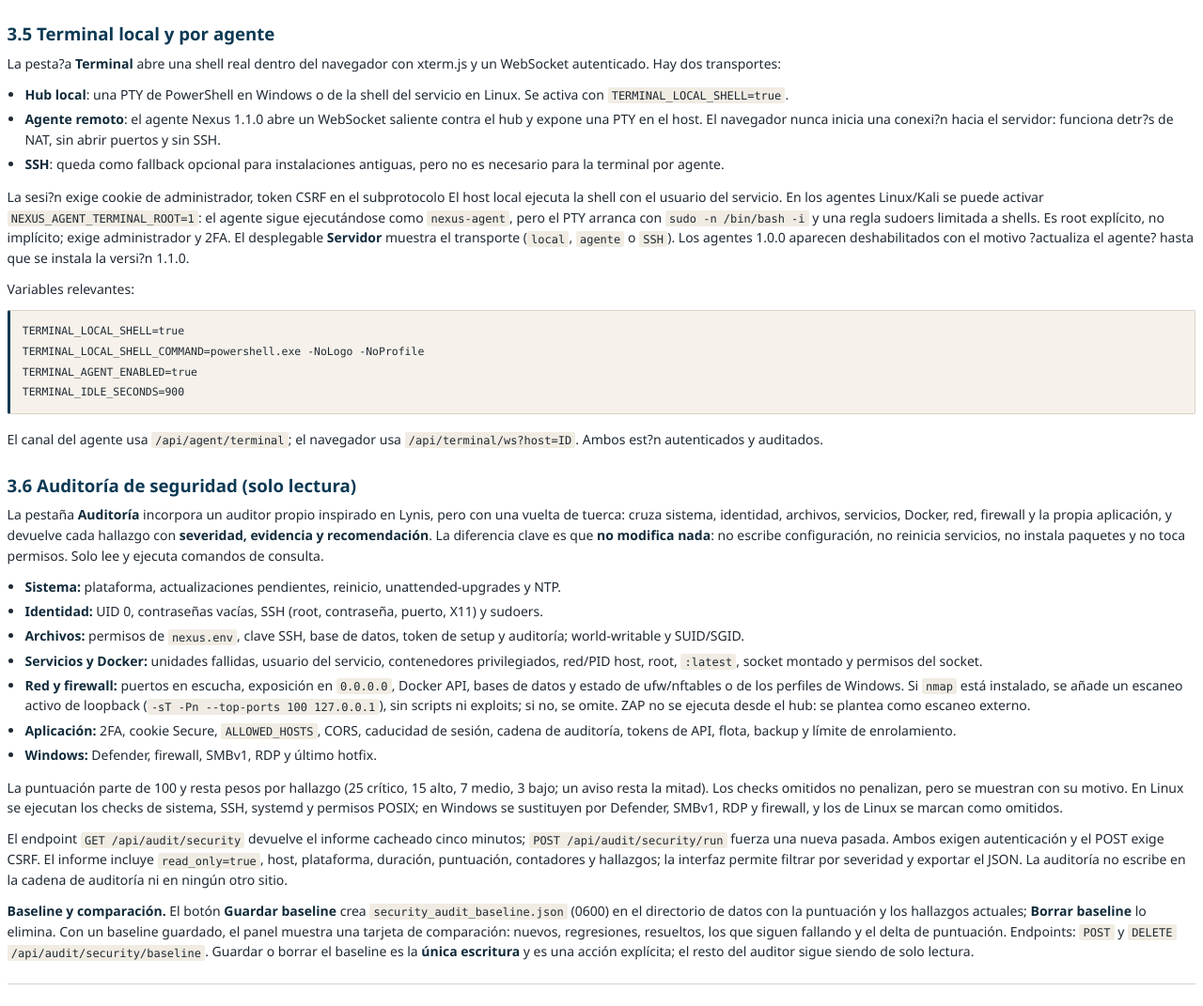
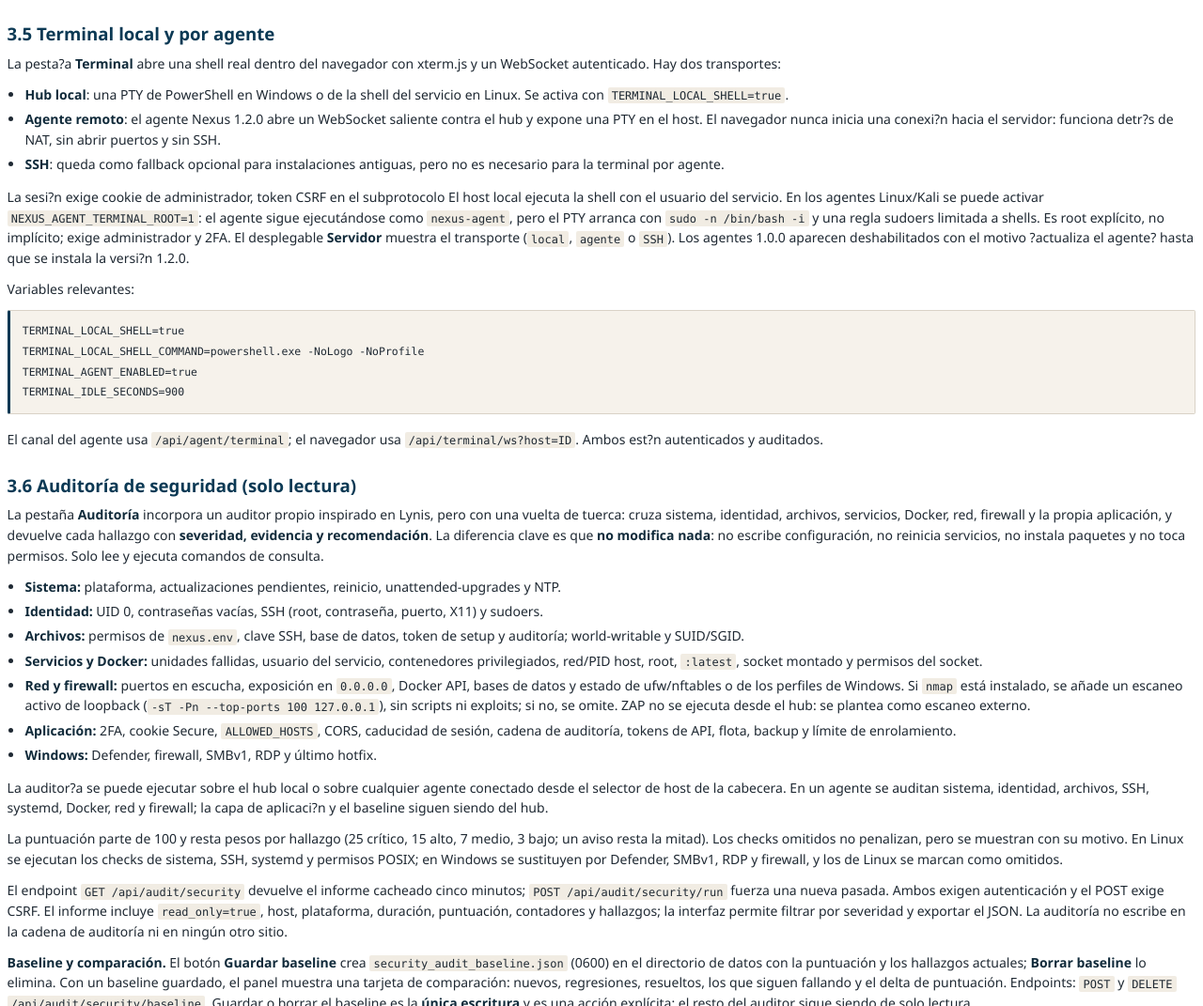
Before and after one commit to saulxz/Nexus-Core-pub, a plain HTML site: page docs/guia-educativa.html in a window 1280 px wide. Shown: the part 5691-6762 px from the top of the page at 94% size. Drawn offline with Linux system fonts and the light colour scheme.

Commit message:
docs: actualizar auditoría remota y regenerar la guía pública

```diff
--- a/docs/guia-educativa.html
+++ b/docs/guia-educativa.html
@@ -560,7 +560,7 @@ WebSocket autenticado. Hay dos transportes:</p>
 <ul>
 <li><strong>Hub local</strong>: una PTY de PowerShell en Windows o de la shell del servicio en
   Linux. Se activa con <code>TERMINAL_LOCAL_SHELL=true</code>.</li>
-<li><strong>Agente remoto</strong>: el agente Nexus 1.1.0 abre un WebSocket saliente contra el
+<li><strong>Agente remoto</strong>: el agente Nexus 1.2.0 abre un WebSocket saliente contra el
   hub y expone una PTY en el host. El navegador nunca inicia una conexi?n hacia
   el servidor: funciona detr?s de NAT, sin abrir puertos y sin SSH.</li>
 <li><strong>SSH</strong>: queda como fallback opcional para instalaciones antiguas, pero no es
@@ -574,7 +574,7 @@ con <code>sudo -n /bin/bash -i</code> y una regla sudoers limitada a shells.
 Es root explícito, no implícito; exige administrador y 2FA.
 El desplegable <strong>Servidor</strong> muestra el transporte (<code>local</code>, <code>agente</code> o <code>SSH</code>).
 Los agentes 1.0.0 aparecen deshabilitados con el motivo ?actualiza el agente?
-hasta que se instala la versi?n 1.1.0.</p>
+hasta que se instala la versi?n 1.2.0.</p>
 <p>Variables relevantes:</p>
 <pre><code class="language-bash">TERMINAL_LOCAL_SHELL=true
 TERMINAL_LOCAL_SHELL_COMMAND=powershell.exe -NoLogo -NoProfile
@@ -606,6 +606,7 @@ ejecuta comandos de consulta.</p>
   de auditoría, tokens de API, flota, backup y límite de enrolamiento.</li>
 <li><strong>Windows:</strong> Defender, firewall, SMBv1, RDP y último hotfix.</li>
 </ul>
+<p>La auditor?a se puede ejecutar sobre el hub local o sobre cualquier agente conectado desde el selector de host de la cabecera. En un agente se auditan sistema, identidad, archivos, SSH, systemd, Docker, red y firewall; la capa de aplicaci?n y el baseline siguen siendo del hub.</p>
 <p>La puntuación parte de 100 y resta pesos por hallazgo (25 crítico, 15 alto, 7 medio, 3
 bajo; un aviso resta la mitad). Los checks omitidos no penalizan, pero se muestran con su
 motivo. En Linux se ejecutan los checks de sistema, SSH, systemd y permisos POSIX; en
```
Also changed, not shown: 3 other files.
